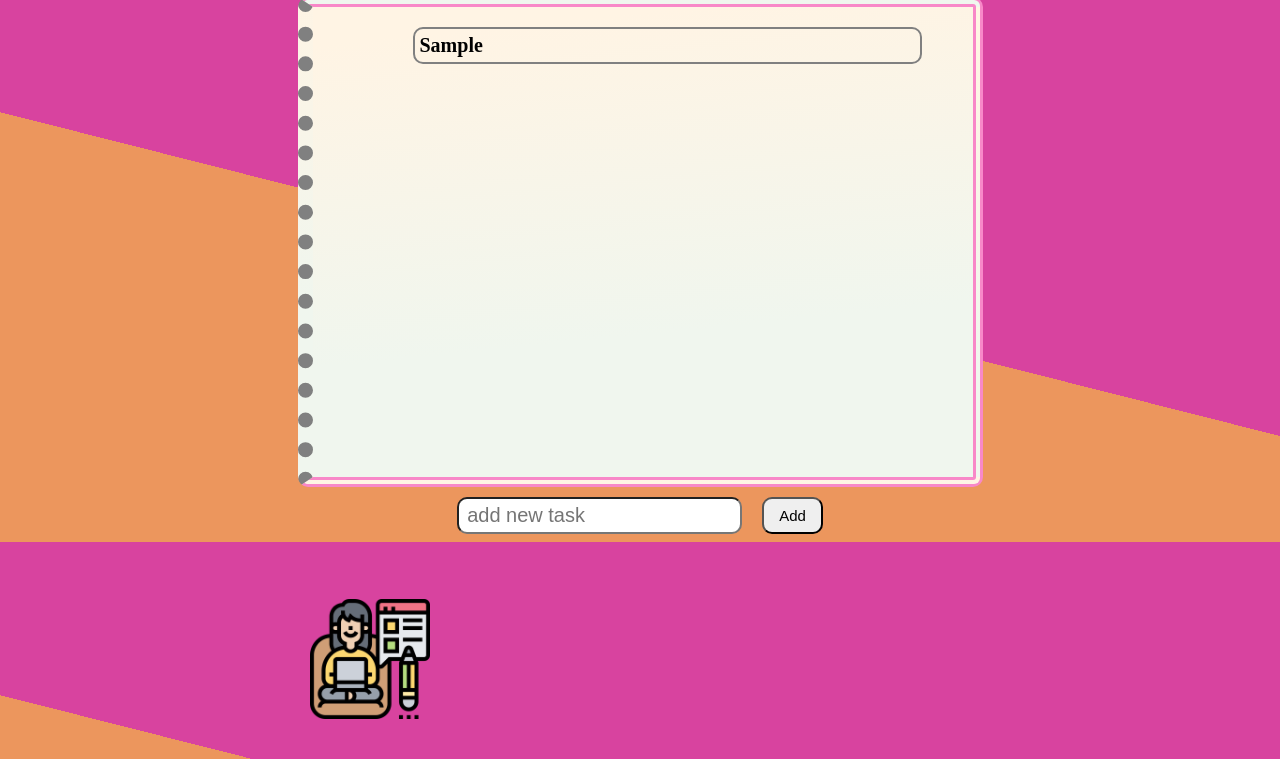
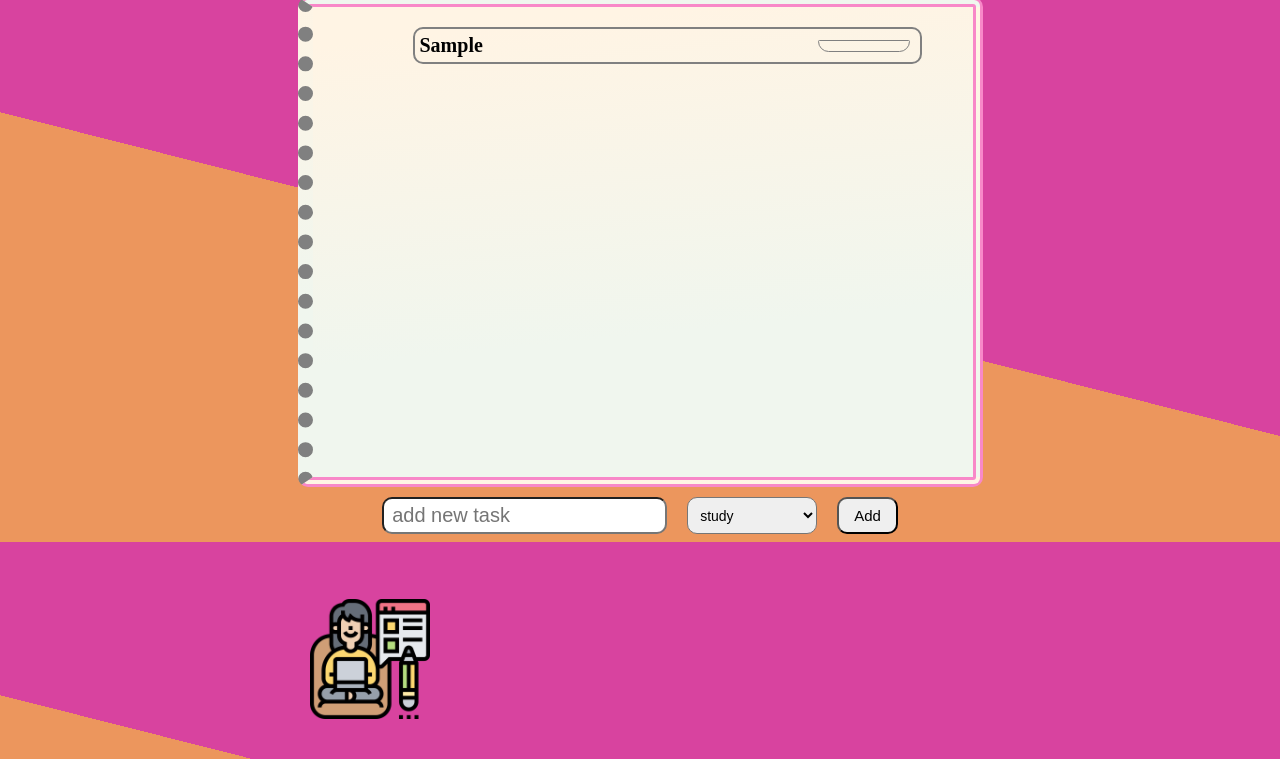
Before and after one commit to bhaktishinde2388/todo-app, a React app: page / in a window 1280 px wide. Both pictures are taken after typing "Sample" into the empty fields and a click on the button "Add". Shown: the part 41-800 px from the top of the page. Built offline with nearby package versions, Linux system fonts and the light colour scheme; a web font is replaced by a local one.

Commit message:
task category selector is added

```diff
--- a/package.json
+++ b/package.json
@@ -7,6 +7,7 @@
   "dependencies": {
     "react": "^18.3.1",
     "react-dom": "^18.3.1",
+    "react-hot-toast": "^2.4.1",
     "react-router-dom": "^6.24.0",
     "react-scripts": "^5.0.1"
   },
--- a/src/components/ToDoCards/ToDoCards.css
+++ b/src/components/ToDoCards/ToDoCards.css
@@ -10,6 +10,22 @@
     font-family:  cursive;
     font-optical-sizing: auto;
     font-weight: bolder;
+    position: relative;
+    display: flex;
 
 
 }
+.category
+{
+    font-size: 12px;
+    text-align: right;
+    position: absolute;
+    border: 1px solid gray;
+    padding: 5px;
+   right: 10px;
+   bottom: 2px;
+   text-align: center;
+   border-radius: 2px 2px 15px 15px;
+   width: 80px;
+
+}
--- a/src/components/ToDoCards/ToDoCards.js
+++ b/src/components/ToDoCards/ToDoCards.js
@@ -1,13 +1,32 @@
 import React from 'react'
 import "./../ToDoCards/ToDoCards.css"
 
-function ToDoCards({todoItem}) {
+function ToDoCards({task,category}) {
+
+  const CategoryImogi = {
+    study :"✍",
+    cooking:"👩‍🍳",
+    shooping:"🛍",
+    health:"🩺👩‍🔬",
+    farmwork:"👩‍🌾"
+
+  }
+
+  const CategoryColor={
+    study :"orange",
+    cooking:"yellow",
+    shooping:"pink",
+    health:"skyblue",
+    farmwork:"green",
+  }
   return (
-    <>
+
     <div className="todo-card">
-    {todoItem}
+    <span>{task}</span>
+    <h1 className='category' style={{backgroundColor:CategoryColor[category]}}>
+               {CategoryImogi[category]} {category}</h1>
     </div>
-    </>
+
   )
 }
 
--- a/src/views/Home/Home.css
+++ b/src/views/Home/Home.css
@@ -74,3 +74,11 @@
     font-size: 40px;
     margin-top: 200px;
 }
+
+.task-category-options
+{
+    padding:5px 8px;
+    border-radius: 10px;
+    font-size: 14px;
+    margin: 0px 10px;
+}
--- a/src/views/Home/Home.js
+++ b/src/views/Home/Home.js
@@ -1,7 +1,7 @@
 import "./Home.css"
 import CheckIcon from "./icons/checklist.png"
 import ToDoCards from "../../components/ToDoCards/ToDoCards"
-import { useState } from "react"
+import {useState } from "react"
 import toast, { Toaster} from 'react-hot-toast';
 
 function Home()
@@ -23,13 +23,15 @@ function Home()
 
     // ]
 
-    const [todoList,setTodoList] =useState([])
-    const [newTask,setNewTask] = useState([])
-    return(
+    const [todoList,setTodoList] =useState([
 
-        <div>
+    ])
+    const [newTask,setNewTask] = useState("")
+    const [category,setCategory] = useState("")
 
 
+    return(
+        <div>
 
         <h1 className="heading"> Todo list</h1>
 
@@ -41,8 +43,9 @@ function Home()
                 //         <div key={i}>{todoItem}</div>
                 //     )
                 // })
-                todoList.map((todoItem, i)=><ToDoCards key={i} todoItem={todoItem}/>)}
-
+                todoList.map((todoItem, i)=>{
+                    const {task,category} = todoItem
+                    return   <ToDoCards key={i} task={task} category={category}/>})}
 
                 {
                     todoList.length === 0
@@ -55,6 +58,7 @@ function Home()
                     :null
                 }
 
+
              <div>   <img className="check-icon" src={CheckIcon}/>   </div>
            </div>
 
@@ -66,19 +70,35 @@ function Home()
             <input type="text"
              className="add-input-box"
              placeholder="add new task"
-             onChange={(b)=>setNewTask(b.target.value)}
              value={newTask}
+             onChange={(e)=>setNewTask(e.target.value)}
+
              />
+             <select className="task-category-options"
+             value={category}
+                     onChange={(e)=>setCategory(e.target.value)}
+             >
+                <option value="study">study </option>
+                <option value="cooking">cooking:"👩‍🍳"</option>
+                <option value="shooping"> shooping:"🛍"</option>
+                <option value="health">health:"🩺👩‍🔬"</option>
+                <option value="farmwork">farmWork:"👩‍🌾"</option>
+             </select>
+
+
             <button type="button"
+            alt="add"
              className="add-btn"
              onClick={()=>{
-                 if(newTask == ""){
+                 if(newTask === ""){
                     toast.error("task can't add");
+                    return
                  }
 
 
-                setTodoList([ ...todoList,newTask  ])
+                setTodoList([ ...todoList,{task:newTask,category:category}])
                 setNewTask("")
+                setCategory("")
                 toast.success("work submitted")
              }}
 
```
Also changed, not shown: 1 other file.
